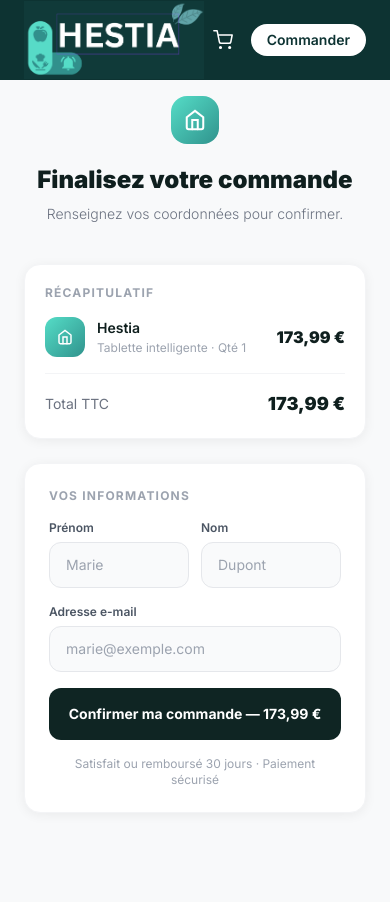
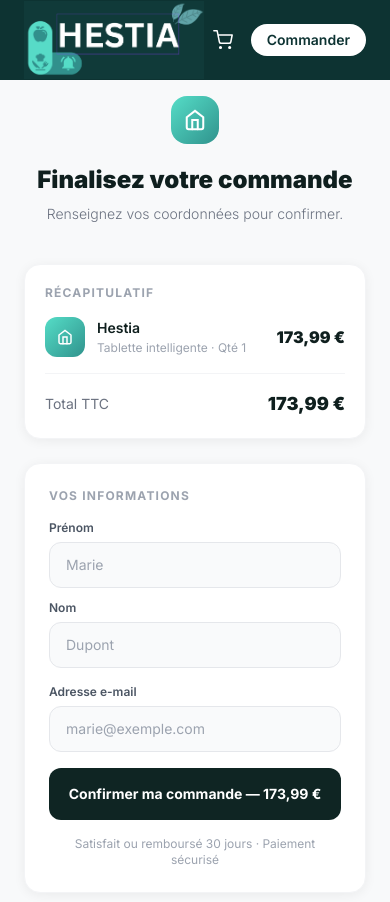
Before and after one commit to tomdb001/hestia, a Next.js app: page /checkout in a window 390 px wide. Shown: the top 902 px of the page. Built offline with nearby package versions, Linux system fonts and the light colour scheme.

Commit message:
Fix mobile responsiveness

```diff
--- a/components/CheckoutContent.tsx
+++ b/components/CheckoutContent.tsx
@@ -77,7 +77,7 @@ export default function CheckoutContent() {
         <form onSubmit={handleSubmit} className="bg-white rounded-2xl border border-gray-100 p-6 space-y-4" style={{ boxShadow: '0 2px 12px rgba(0,0,0,0.06)' }}>
           <p className="text-xs font-bold uppercase tracking-widest text-gray-400 mb-2">Vos informations</p>
 
-          <div className="grid grid-cols-2 gap-3">
+          <div className="grid grid-cols-1 sm:grid-cols-2 gap-3">
             <div>
               <label htmlFor="prenom" className="block text-xs font-semibold text-gray-600 mb-1.5">Prénom</label>
               <input
--- a/components/Header.tsx
+++ b/components/Header.tsx
@@ -89,7 +89,7 @@ export default function Header() {
                   animate={{ opacity: 1, y: 0, scale: 1 }}
                   exit={{ opacity: 0, y: 8, scale: 0.97 }}
                   transition={{ duration: 0.18, ease: [0.22, 1, 0.36, 1] }}
-                  className="absolute right-0 top-10 w-80 bg-white rounded-2xl z-50 overflow-hidden"
+                  className="absolute right-0 top-10 w-[min(320px,calc(100vw-2rem))] bg-white rounded-2xl z-50 overflow-hidden"
                   style={{ boxShadow: '0 20px 60px rgba(0,0,0,0.18), 0 0 0 1px rgba(0,0,0,0.06)' }}
                 >
                   {/* Popup header */}
```
